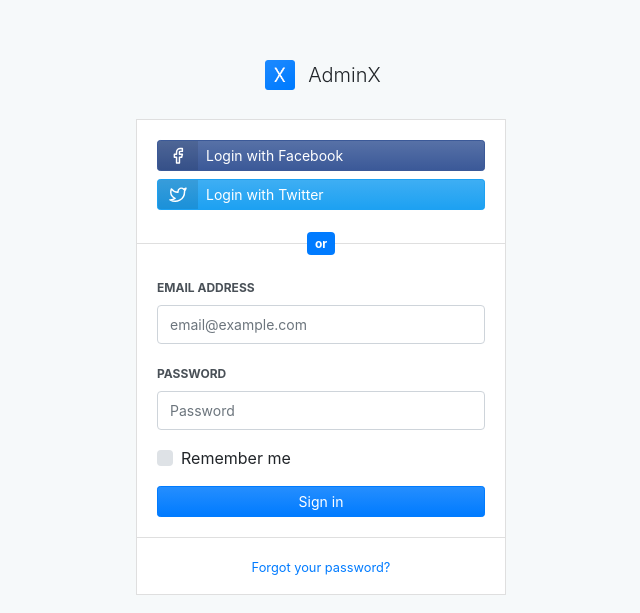
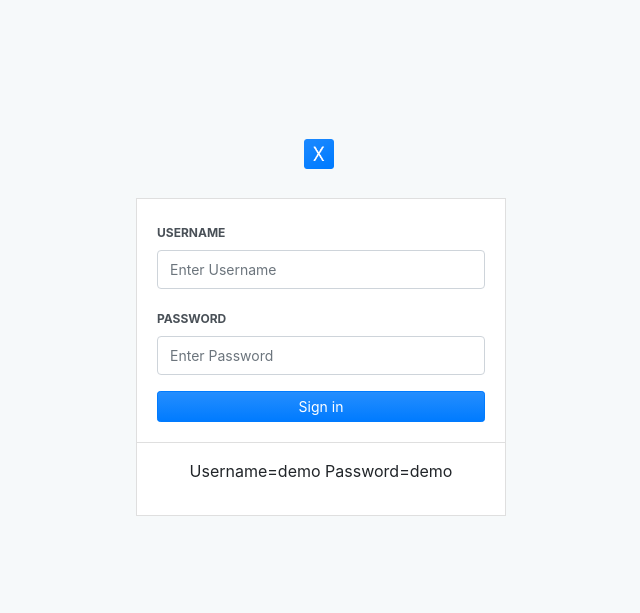
Before and after one commit to DreamworksTeam/Officepages-Dashborad-Frontend, a website: page officepages dashboard/login.html in a window 1280 px wide. Shown: the part 103-716 px from the top of the page, without its empty margins (319-959 px from the left). Drawn offline with nearby package versions, Linux system fonts and the light colour scheme.

Commit message:
Changed Appearance

```diff
--- a/officepages dashboard/login.html
+++ b/officepages dashboard/login.html
@@ -1,11 +1,11 @@
 <!DOCTYPE html>
 <html lang="en">
   <head>
-    <title>OfficePages Login</title>
+    <title>AdminX - Login</title>
     <meta charset="utf-8">
     <meta name="viewport" content="width=device-width, initial-scale=1, shrink-to-fit=no">
 
-    <link rel="stylesheet" type="text/css" href="dist/css/adminx.css" media="screen" />
+    <link rel="stylesheet" type="text/css" href="../dist/css/adminx.css" media="screen" />
   </head>
   <body>
     <div class="adminx-container d-flex justify-content-center align-items-center">
@@ -13,49 +13,27 @@
         <div class="text-center">
           <a class="navbar-brand mb-4 h1" href="login.html">
             <img src="../demo/img/logo.png" class="navbar-brand-image d-inline-block align-top mr-2" alt="">
-            AdminX
           </a>
         </div>
 
         <div class="card mb-0">
           <div class="card-body">
-            <a class="btn btn-labeled btn-block text-left btn-sm btn-facebook" href="#">
-              <span class="btn-label">
-                <i data-feather="facebook"></i>
-              </span>
-              Login with Facebook
-            </a>
-            <a class="btn btn-labeled btn-block text-left btn-sm btn-twitter" href="#">
-              <span class="btn-label">
-                <i data-feather="twitter"></i>
-              </span>
-              Login with Twitter
-            </a>
-          </div>
-          <div class="card-seperator">
-            <span>or</span>
-          </div>
-          <div class="card-body">
             <form>
               <div class="form-group">
-                <label for="exampleDropdownFormEmail1" class="form-label">Email address</label>
-                <input type="email" class="form-control" id="exampleDropdownFormEmail1" placeholder="email@example.com">
+                <label for="exampleDropdownFormEmail1" class="form-label">Username</label>
+                <input type="text" class="form-control" id="exampleDropdownFormEmail1" placeholder="Enter Username">
               </div>
               <div class="form-group">
                 <label for="exampleDropdownFormPassword1" class="form-label">Password</label>
-                <input type="password" class="form-control" id="exampleDropdownFormPassword1" placeholder="Password">
+                <input type="password" class="form-control" id="exampleDropdownFormPassword1" placeholder="Enter Password">
               </div>
               <div class="form-group">
-                <div class="custom-control custom-checkbox">
-                  <input type="checkbox" class="custom-control-input" id="customCheck1">
-                  <label class="custom-control-label" for="customCheck1">Remember me</label>
-                </div>
               </div>
               <button type="submit" class="btn btn-sm btn-block btn-primary">Sign in</button>
             </form>
           </div>
           <div class="card-footer text-center">
-            <a href="#"><small>Forgot your password?</small></a>
+            <p>Username=demo Password=demo</p>
           </div>
         </div>
       </div>
```
